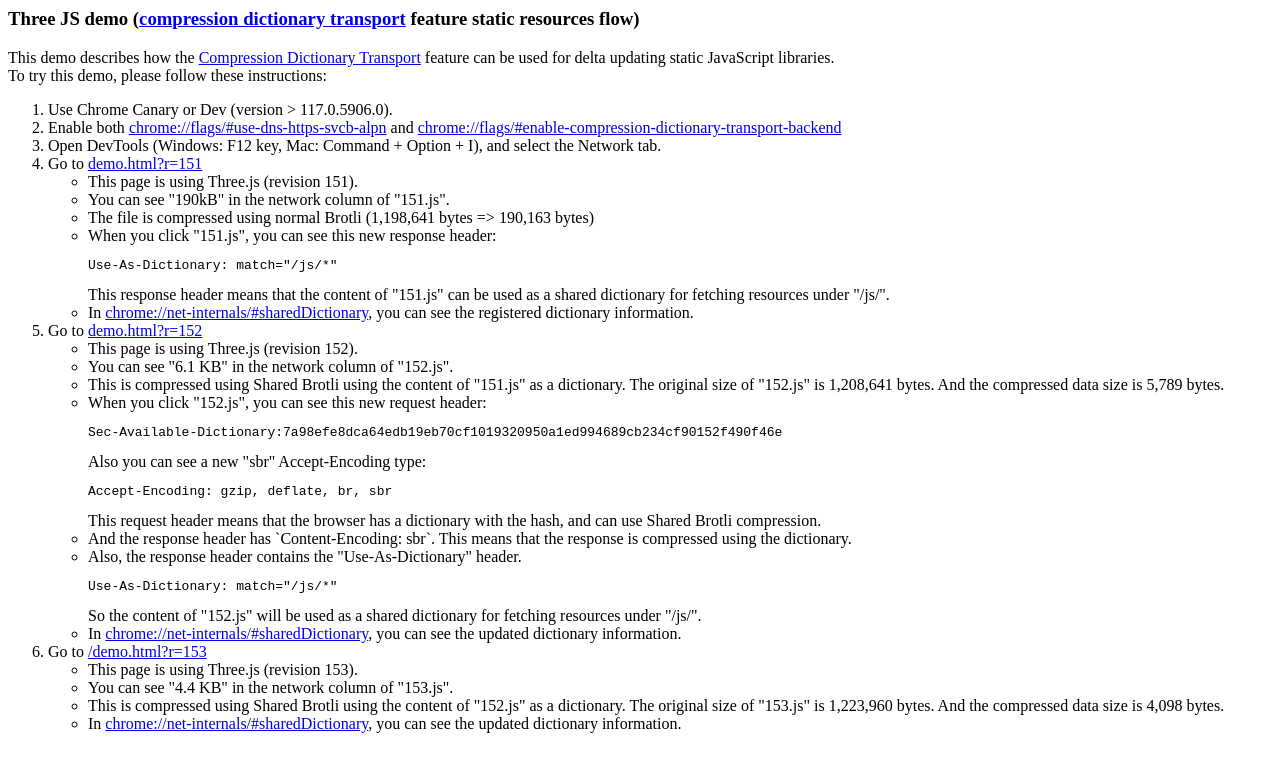
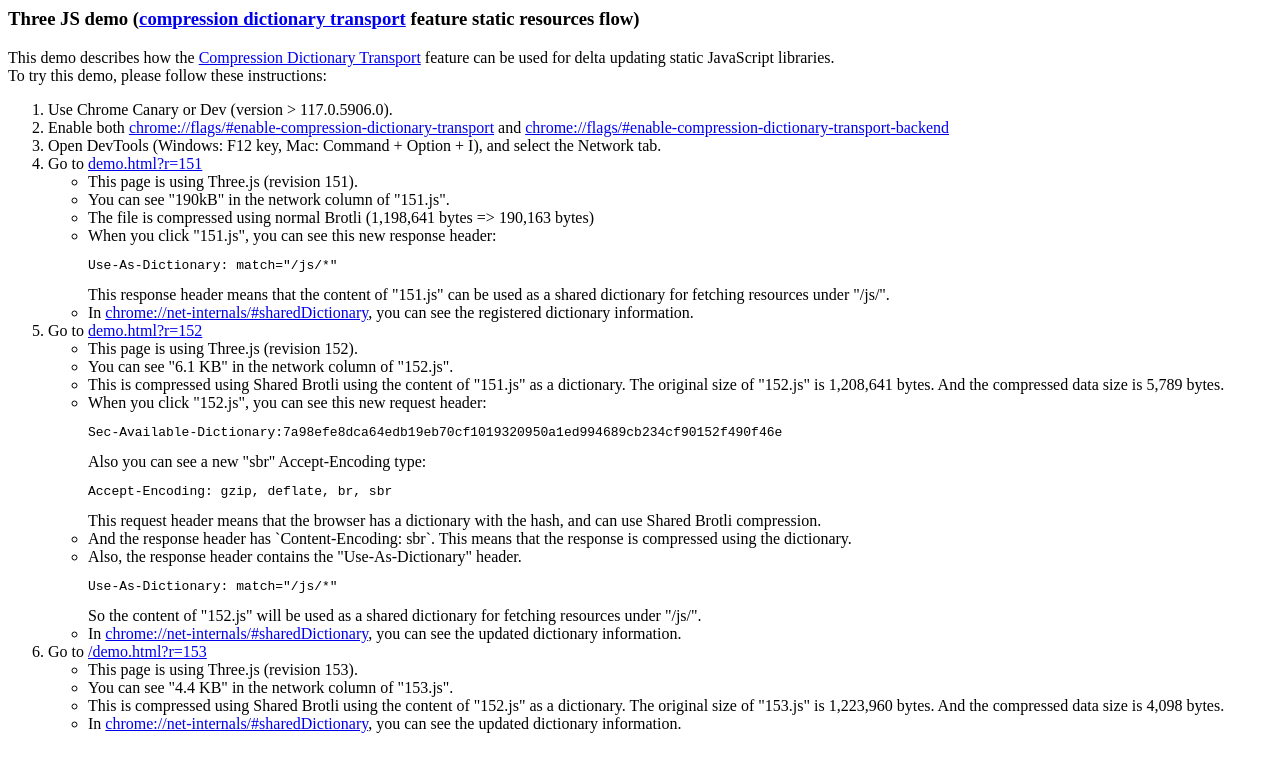
Before and after one commit to horo-t/compression-dictionary-transport-threejs-demo, a website: page public/index.html in a window 1280 px wide. Drawn offline with Linux system fonts and the light colour scheme.

Commit message:
Fix index.html

```diff
--- a/public/index.html
+++ b/public/index.html
@@ -18,7 +18,7 @@
   <ol>
     <li>Use Chrome Canary or Dev (version &gt; 117.0.5906.0).</li>
     <li>
-      Enable both <a href="chrome://flags/#use-dns-https-svcb-alpn">chrome://flags/#use-dns-https-svcb-alpn</a> and
+      Enable both <a href="chrome://flags/#enable-compression-dictionary-transport">chrome://flags/#enable-compression-dictionary-transport</a> and
       <a
         href="chrome://flags/#enable-compression-dictionary-transport-backend">chrome://flags/#enable-compression-dictionary-transport-backend</a>
     </li>
```
